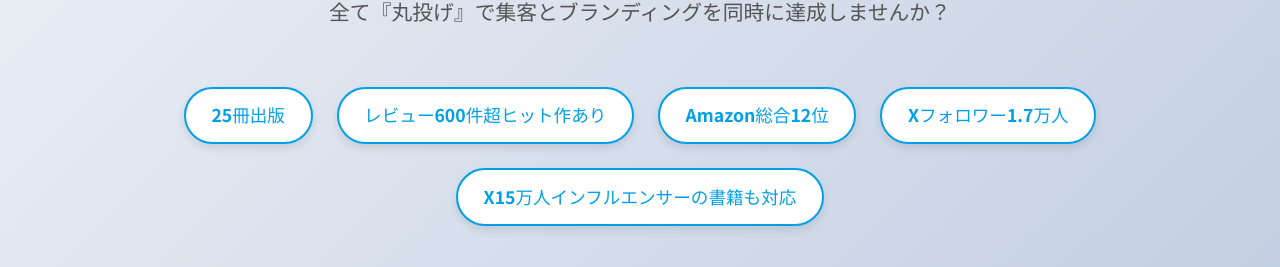
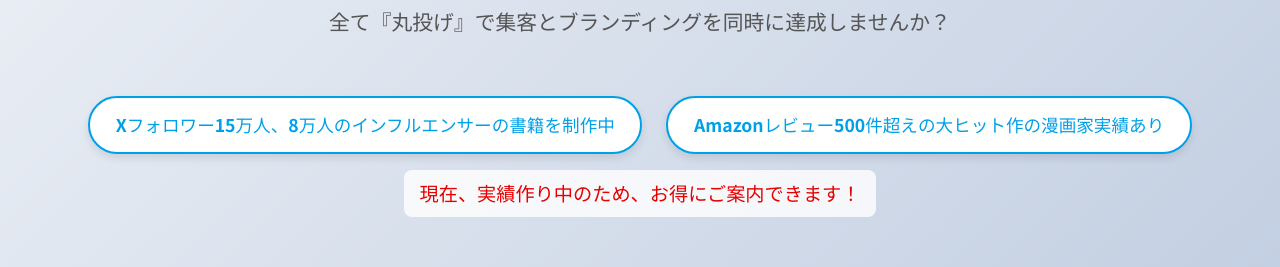
Before and after one commit to rikutoaimanga-max/Kindle-Publishing-Homepage, a React (Vite) app: page / in a window 1280 px wide. Shown: the part 533-800 px from the top of the page. Built offline with nearby package versions, Linux system fonts and the light colour scheme.

Commit message:
Content: Update hero badges and add promo text

```diff
--- a/src/components/Hero.jsx
+++ b/src/components/Hero.jsx
@@ -88,22 +88,36 @@
                     marginBottom: '0',
                     flexWrap: 'wrap'
                 }}>
-                    {['25冊出版', 'レビュー600件超ヒット作あり', 'Amazon総合12位', 'Xフォロワー1.7万人', 'X15万人インフルエンサーの書籍も対応'].map((badge, index) => (
+                    {['Xフォロワー15万人、8万人のインフルエンサーの書籍を制作中', 'Amazonレビュー500件超えの大ヒット作の漫画家実績あり'].map((badge, index) => (
                         <div key={index} style={{
                             background: '#ffffff',
-                            border: '2px solid var(--color-secondary)', // Thicker border
-                            padding: '0.8rem 1.6rem', // Larger padding
+                            border: '2px solid var(--color-secondary)',
+                            padding: '0.8rem 1.6rem',
                             borderRadius: '50px',
-                            fontSize: '1.1rem', // Larger font
+                            fontSize: '1.1rem',
                             color: 'var(--color-secondary)',
                             boxShadow: '0 4px 8px rgba(0,0,0,0.1)',
                             fontWeight: 'bold',
-                            fontFamily: 'var(--font-family-base)' // Ensure consistent font
+                            fontFamily: 'var(--font-family-base)'
                         }}>
                             {badge}
                         </div>
                     ))}
                 </div>
+
+                <p style={{
+                    textAlign: 'center',
+                    fontSize: '1.2rem',
+                    fontWeight: 'bold',
+                    color: '#e60000', // Red for emphasis
+                    marginTop: '1rem',
+                    background: 'rgba(255, 255, 255, 0.8)',
+                    display: 'inline-block',
+                    padding: '0.5rem 1rem',
+                    borderRadius: '8px'
+                }}>
+                    現在、実績作り中のため、お得にご案内できます！
+                </p>
 
 
             </div>
```
